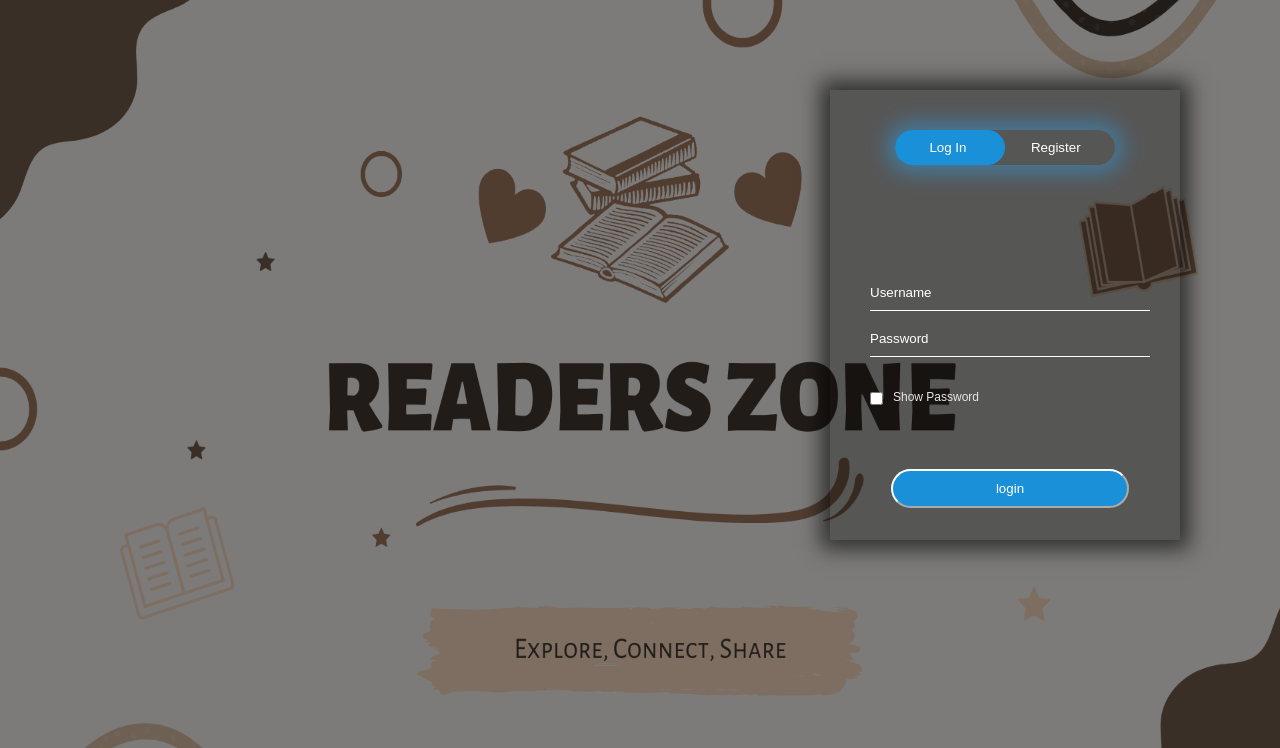
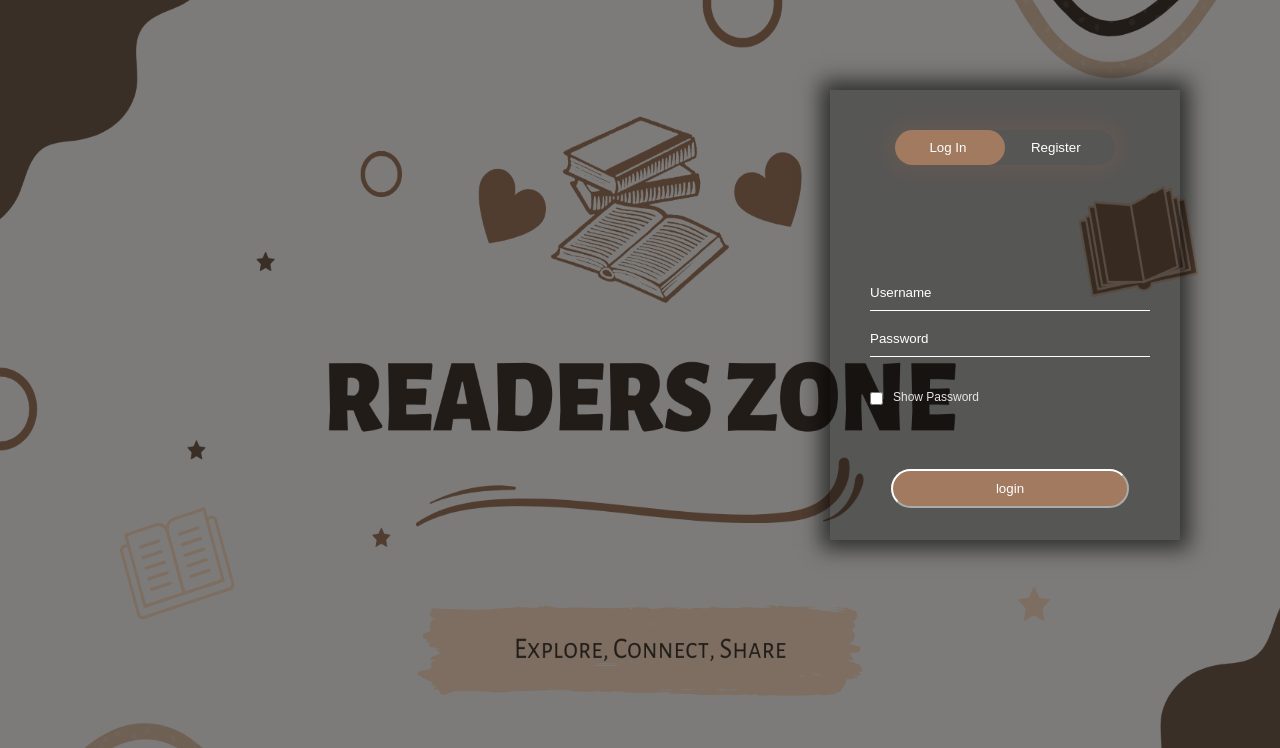
Before and after one commit to nabiiilaaa/fyp, a PHP site: page /login.php in a window 1280 px wide. Shown: the top 748 px of the page. Run offline with PHP 8.4, Linux system fonts and the light colour scheme; some libraries are stand-ins or nearby versions.

Commit message:
colour and logo changed

```diff
--- a/readerszone/wwwroot/css/login.css
+++ b/readerszone/wwwroot/css/login.css
@@ -27,7 +27,7 @@
 	width: 220px;
 	margin: 35px;
 	position: relative;
-	box-shadow: 0 0 20px 9px #2aadff63;
+	box-shadow: 0 0 20px 9px #745E4D63;
 	border-radius: 30px;
 }
 .toggle-btn{
@@ -45,7 +45,7 @@
 	position: absolute;
 	width: 110px;
 	height: 100%;
-	background: #1990d8;
+	background: #A17A60;
 	border-radius: 30px;
 	transition: .5s;
 }
@@ -74,7 +74,7 @@
 	cursor: pointer;
 	display: block;
 	margin: 0 56px;
-	background: #1990d8;
+	background: #A17A60;
 	border: 1;
 	border-color: white;
 	border-radius: 30px;
```
Also changed, not shown: readerszone/dal/SignUp.php (line endings or trailing spaces), readerszone/wwwroot/images/logo.jpeg (deleted), readerszone/wwwroot/images/logo.png (added), readerszone/wwwroot/images/logo1a.jpeg (deleted), readerszone/wwwroot/images/logo1a.png (deleted), readerszone/wwwroot/images/logo1b.jpeg (deleted), readerszone/wwwroot/images/logo1b.png (deleted).
